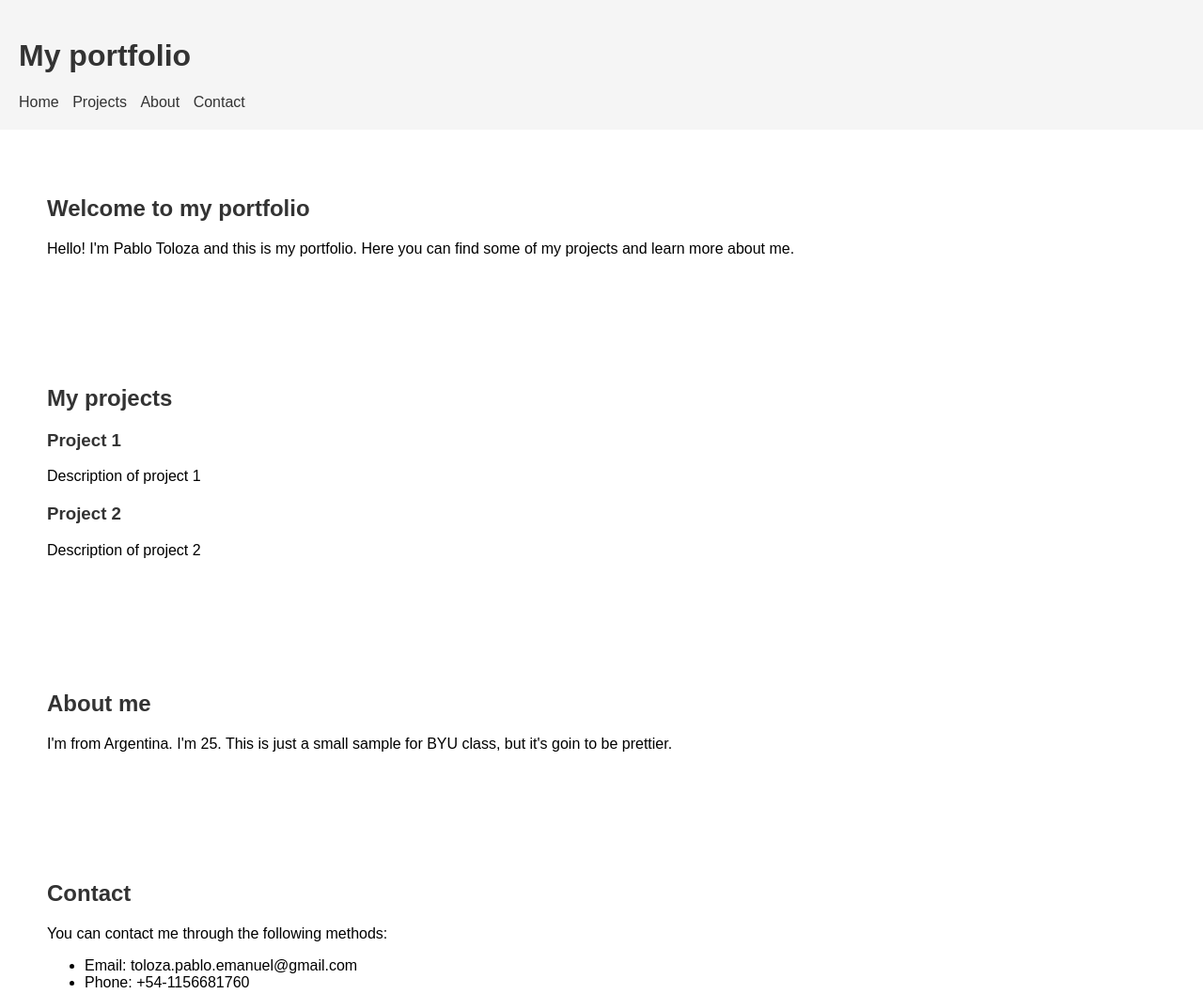
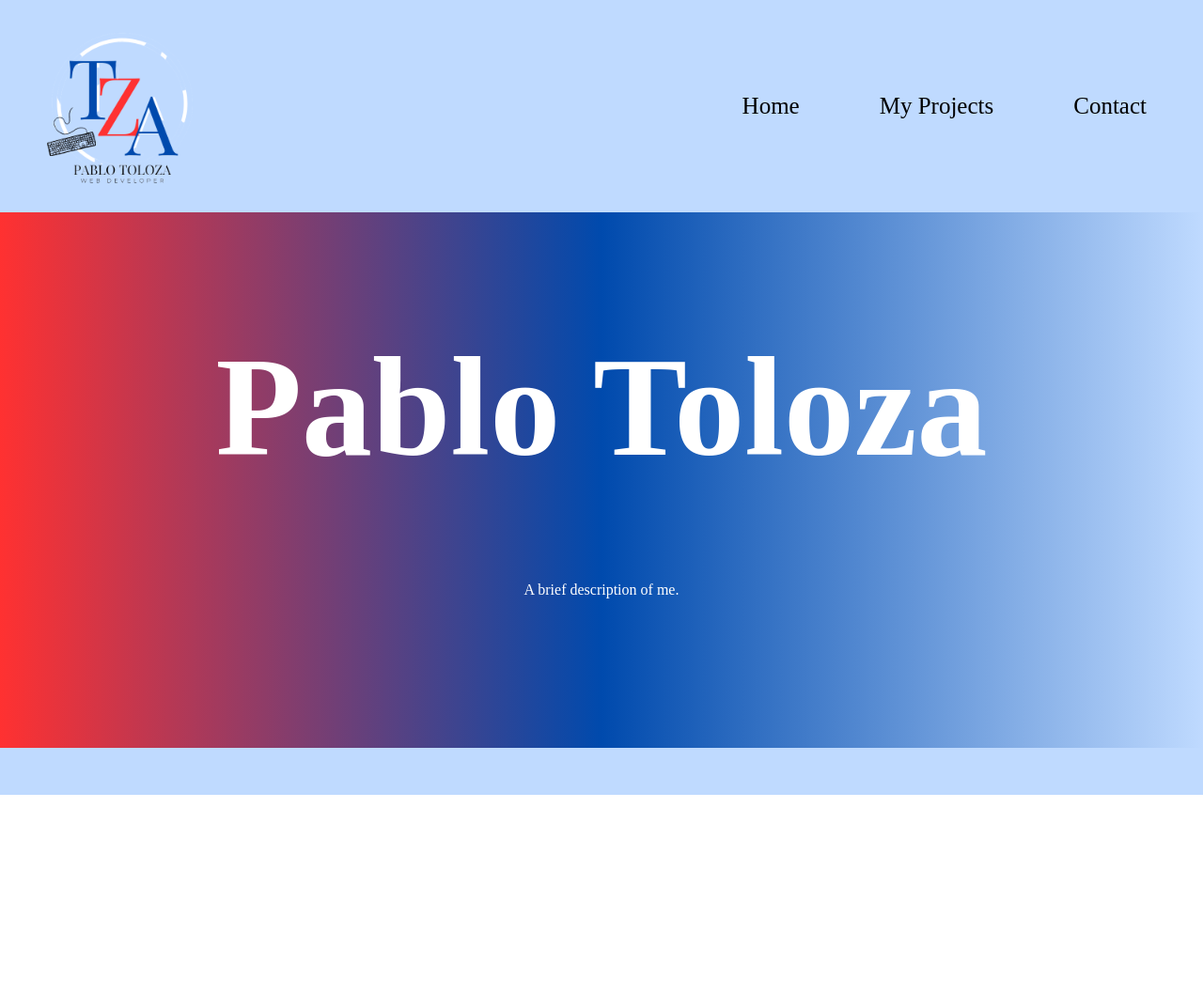
Before and after one commit to Pablotza/mypage, a plain HTML site: page index.html in a window 1280 px wide. Shown: the top 1058 px of the page at 94% size. After the commit the page ends 846 px from the top, so only its background shows below. Drawn offline with Linux system fonts and the light colour scheme.

Commit message:
full page

```diff
--- a/index.html
+++ b/index.html
@@ -1,57 +1,33 @@
+<!-- The idea of this project is to make a portfolio so that everyone can see my work, get to know me a little bit and also so they can contact me.
+It will be aimed at human resources people and the general public. The idea is to get work and also to show the progress from my first web page to the present. It should reflect the progress of the knowledge acquired, not just the skill.-->
+
 <!DOCTYPE html>
 <html lang="en">
 <head>
   <meta charset="UTF-8">
   <meta name="viewport" content="width=device-width, initial-scale=1.0">
   <link rel="stylesheet" href="./style/style.css">
-  <title>My Portfolio</title>
+  <title>My Portfolio | Home</title>
 </head>
 <body>
   <header>
-    <h1>My portfolio</h1>
+    <div class="logo">
+      <img src="./img/logo-img.png" alt="Logo">
+    </div>
     <nav>
-      <ul>
-        <li><a href="#home">Home</a></li>
-        <li><a href="#projects">Projects</a></li>
-        <li><a href="#about">About</a></li>
-        <li><a href="#contact">Contact</a></li>
+      <ul class="menu">
+        <li><a href="./index.html">Home</a></li>
+        <li><a href="./projects.html">My Projects</a></li>
+        <li><a href="./contact.html">Contact</a></li>
       </ul>
     </nav>
   </header>
 
-  <section id="home">
-    <h2>Welcome to my portfolio</h2>
-    <p>Hello! I'm Pablo Toloza and this is my portfolio. Here you can find some of my projects and learn more about me.</p>
-  </section>
+  <main>
+    <h1>Pablo Toloza</h1>
+    <p>A brief description of me.</p>
+  </main>
 
-  <section id="projects">
-    <h2>My projects</h2>
-    <div class="project">
-      <h3>Project 1</h3>
-      <p>Description of project 1</p>
-    </div>
-    <div class="project">
-      <h3>Project 2</h3>
-      <p>Description of project 2</p>
-    </div>
-  </section>
-
-  <section id="about">
-    <h2>About me</h2>
-    <p>I'm from Argentina. I'm 25. This is just a small sample for BYU class, but it's goin to be prettier.</p>
-  </section>
-
-  <section id="contact">
-    <h2>Contact</h2>
-    <p>You can contact me through the following methods:</p>
-    <ul>
-      <li>Email: toloza.pablo.emanuel@gmail.com</li>
-      <li>Phone: +54-1156681760</li>
-    </ul>
-  </section>
-
-  <footer>
-    <p>&copy; 2023 Pablo Toloza</p>
-  </footer>
+  <footer></footer>
 </body>
 </html>
--- /dev/null
+++ b/style/contact.css
@@ -0,0 +1,71 @@
+body {
+    margin: 0;
+    padding: 0;
+  }
+
+  header {
+    background-color: #BFDAFF;
+    padding: 10px;
+    display: flex;
+    align-items: center;
+    justify-content: space-between;
+    min-height: 12vh;
+    font-size: 25px;
+  }
+
+  .logo img {
+    height: 200px;
+    padding: 0;
+    margin-left: 10%;
+  }
+
+  .menu {
+    list-style-type: none;
+    display: flex;
+  }
+
+  .menu li {
+    margin-left: 35px;
+    margin-right: 50px;
+  }
+
+  .menu li a {
+    text-decoration: none;
+    color: #000;
+  }
+
+  .menu li a:hover {
+    background-color: #004AAD;
+    color: white;
+  }
+
+  main {
+    text-align: center;
+    padding: 20px;
+    background: linear-gradient(to left, #BFDAFF, #004AAD, #FF3131);
+    background-repeat: no-repeat;
+    background-size: cover;
+    color: white;
+    min-height: calc(75vh - 70px);
+  }
+
+  main h1{
+    font-size: 150px;
+  }
+
+  .social-media-container {
+    display: flex;
+    justify-content: space-between;
+  }
+
+  .social-media-container img {
+    width: 50px;
+    height: auto;
+    margin-right: 10px;
+  }
+
+
+  footer {
+    background-color: #BFDAFF;
+    height: 50px;
+  }
--- /dev/null
+++ b/style/projects.css
@@ -0,0 +1,87 @@
+body {
+    margin: 0;
+    padding: 0;
+  }
+
+  header {
+    background-color: #BFDAFF;
+    padding: 10px;
+    display: flex;
+    align-items: center;
+    justify-content: space-between;
+    min-height: 12vh;
+    font-size: 25px;
+  }
+
+  .logo img {
+    height: 200px;
+    padding: 0;
+    margin-left: 10%;
+  }
+
+  .menu {
+    list-style-type: none;
+    display: flex;
+  }
+
+  .menu li {
+    margin-left: 35px;
+    margin-right: 50px;
+  }
+
+  .menu li a {
+    text-decoration: none;
+    color: #000;
+  }
+
+  .menu li a:hover {
+    background-color: #004AAD;
+    color: white;
+  }
+
+  .project-list {
+    list-style-type: none;
+    display: flex;
+    flex-wrap: wrap;
+    justify-content: space-between;
+  }
+
+  .project-list li {
+    width: 48%; /* Ajusta el ancho según tus necesidades */
+    margin-bottom: 20px;
+  }
+
+  .project-image img {
+    width: 100%;
+    height: auto;
+  }
+
+  .project-description {
+    background-color: white;
+    padding: 10px;
+  }
+
+  main h1{
+    font-size: 150px;
+  }
+
+  main {
+    text-align: center;
+    padding: 20px;
+    background: linear-gradient(to left, #BFDAFF, #004AAD, #FF3131);
+    background-repeat: no-repeat;
+    background-size: cover;
+    color: black;
+    min-height: calc(75vh - 70px);
+  }
+
+  main h1{
+    font-size: 150px;
+    color: white;
+  }
+
+
+  footer {
+    background-color: #BFDAFF;
+    height: 50px;
+  }
--- a/style/style.css
+++ b/style/style.css
@@ -1,47 +1,59 @@
 body {
-    font-family: Arial, sans-serif;
   margin: 0;
   padding: 0;
 }
 
-  h1, h2, h3 {
-    color: #333;
+header {
+  background-color: #BFDAFF;
+  padding: 10px;
+  display: flex;
+  align-items: center;
+  justify-content: space-between;
+  min-height: 12vh;
+  font-size: 25px;
 }
 
-  header {
-    background-color: #f5f5f5;
-    padding: 20px;
+.logo img {
+  height: 200px;
+  padding: 0;
+  margin-left: 10%;
 }
 
-  nav ul {
+.menu {
   list-style-type: none;
-    margin: 0;
-    padding: 0;
+  display: flex;
 }
 
-  nav ul li {
-    display: inline;
-    margin-right: 10px;
+.menu li {
+  margin-left: 35px;
+  margin-right: 50px;
 }
 
-  nav ul li a {
+.menu li a {
   text-decoration: none;
-    color: #333;
+  color: #000;
 }
 
-  section {
-    padding: 50px;
+.menu li a:hover {
+  background-color: #004AAD;
+  color: white;
 }
 
-  /* Estilos específicos para el portfolio */
+main {
+  text-align: center;
+  padding: 20px;
+  background: linear-gradient(to left, #BFDAFF, #004AAD, #FF3131);
+  background-repeat: no-repeat;
+  background-size: cover;
+  color: white;
+  min-height: calc(75vh - 70px);
+}
 
-  .project {
-    margin-bottom: 20px;
+main h1{
+  font-size: 150px;
 }
 
 footer {
-    background-color: #333;
-    color: #fff;
-    padding: 10px;
-    text-align: center;
+  background-color: #BFDAFF;
+  height: 50px;
 }
```
Also changed, not shown: contact.html (added, +36 -0 lines), projects.html (added, +47 -0 lines), img/logo-img.png (added), 2 other files. Lines whose indentation alone changed are shown as unchanged.
